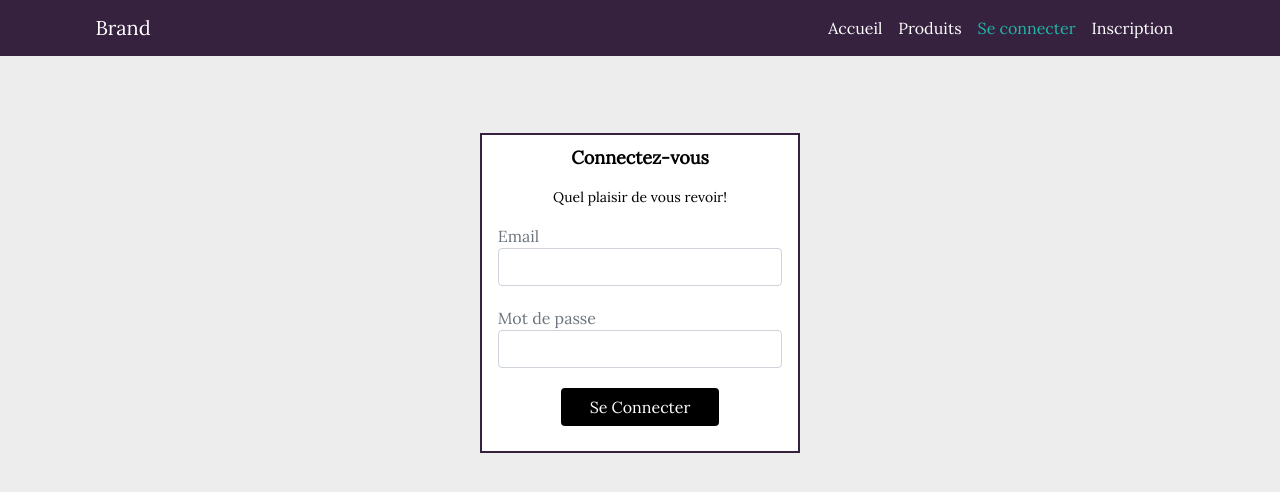
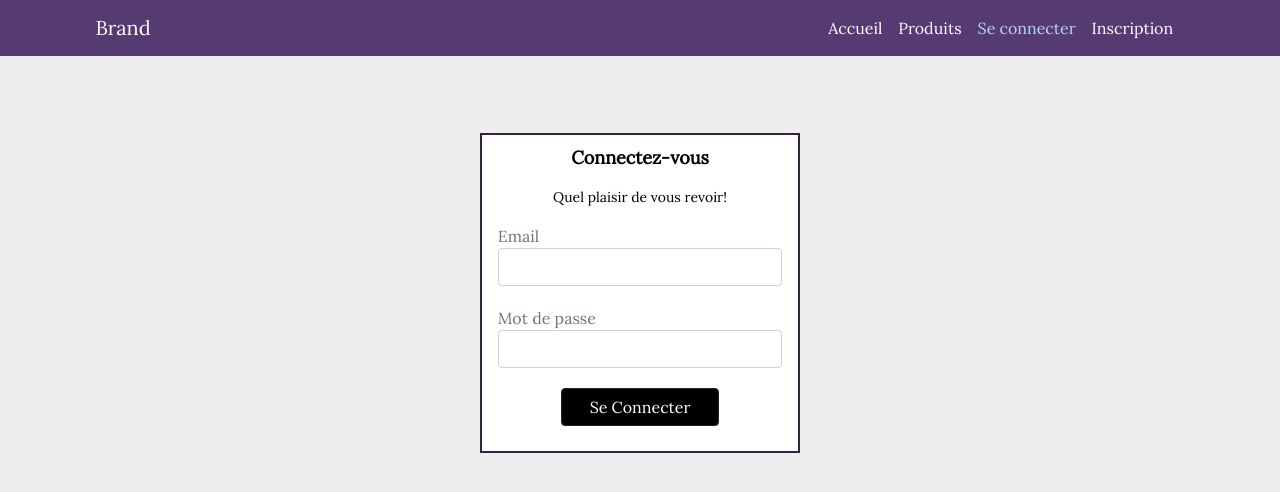
Before and after one commit to mohamed-mowafya/e-commerce-gadget-factory, a React (Create React App) app in the folder ecommerce-frontend/: page /login in a window 1280 px wide. Shown: the top 492 px of the page. Built offline with nearby package versions, Linux system fonts and the light colour scheme; no server answers.

Commit message:
ajout de bootstrap
- Ajout de bootstrap
- modification des lien de navigation au niveau du css

```diff
--- a/ecommerce-frontend/package.json
+++ b/ecommerce-frontend/package.json
@@ -6,6 +6,7 @@
     "@testing-library/jest-dom": "^5.14.1",
     "@testing-library/react": "^11.2.7",
     "@testing-library/user-event": "^12.8.3",
+    "bootstrap": "^5.1.1",
     "react": "^17.0.2",
     "react-dom": "^17.0.2",
     "react-router-dom": "^5.3.0",
--- a/ecommerce-frontend/src/CSS/login_signup.css
+++ b/ecommerce-frontend/src/CSS/login_signup.css
@@ -5,7 +5,7 @@
 }
 
 .nav_background{
-    background-color: #36213e;
+    background-color: #563a72;
 }
 
 .navbar-modifier{
@@ -21,7 +21,10 @@
 .nav-item{
     font-weight: 500;
     font-size: 16px;
-    color: white;
+}
+
+.nav-item:hover{
+    color: rgb(143, 191, 255)!important;
 }
 .header-inscription{
     font-weight: 600;
@@ -70,10 +73,10 @@
 .btn-inscription{
     align-self: center;
     width: 50%;
-    background-color: black;
-    color:white;
+    background-color: black !important;
+    color:white !important;
 }
 .btn-inscription:hover{
-    background-color: #36213e;
-    color: white;
+    background-color: #36213e !important;
+    color: white !important;
 }
--- a/ecommerce-frontend/src/index.js
+++ b/ecommerce-frontend/src/index.js
@@ -1,6 +1,7 @@
 import React from 'react';
 import ReactDOM from 'react-dom';
 import Routes from './Routes';
+import 'bootstrap/dist/css/bootstrap.min.css';
 ReactDOM.render(
     <Routes />,
   document.getElementById('root')
--- a/ecommerce-frontend/src/site/Navbar.js
+++ b/ecommerce-frontend/src/site/Navbar.js
@@ -4,7 +4,7 @@ import '../CSS/login_signup.css'
 const pageActive = (history, path) => {
   // History = page actuel
   if (history.location.pathname === path) {
-    return { color: '#21B6A8' };
+    return { color: '#b4d8ee' };
   }
   else {
     return { color: '#FFFFFF' };
--- a/ecommerce-frontend/src/usagers/Login.js
+++ b/ecommerce-frontend/src/usagers/Login.js
@@ -65,7 +65,7 @@ const Login = () => {
                     <label className="text-muted">Mot de passe</label>
                     <input onChange={changementValeurs('mdp')} type="password" className="form-control" value={mdp}/>
                 </div>
-                <button className="btn btn-inscription" onClick={submitValeurs}>Se Connecter</button>
+                <button type="button" class="btn btn-dark btn-inscription" onClick={submitValeurs}>Se Connecter</button>
             </form>
         </div>
     )
--- a/ecommerce-frontend/src/usagers/Signup.js
+++ b/ecommerce-frontend/src/usagers/Signup.js
@@ -59,7 +59,7 @@ const valeursForm = (usager) =>{ // Var usager = objet javascript avec les infor
             <label className="text-muted">Mot de passe</label>
             <input onChange={changementValeurs('mdp')} type="password" className="form-control"/>
             </div>
-            <button className="btn btn-inscription" onClick={submitValeurs}>S'inscrire</button>
+            <button type="button" class="btn btn-dark btn-inscription" onClick={submitValeurs}>S'inscrire</button>
         </form>
         </div>
         )
```
Also changed, not shown: 1 other file (tests, documents, lock files or other folders).
